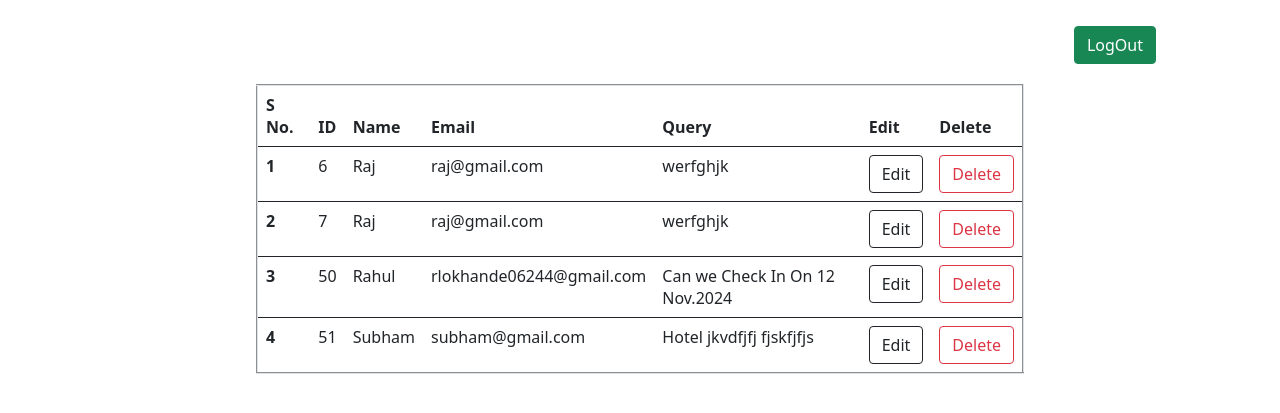
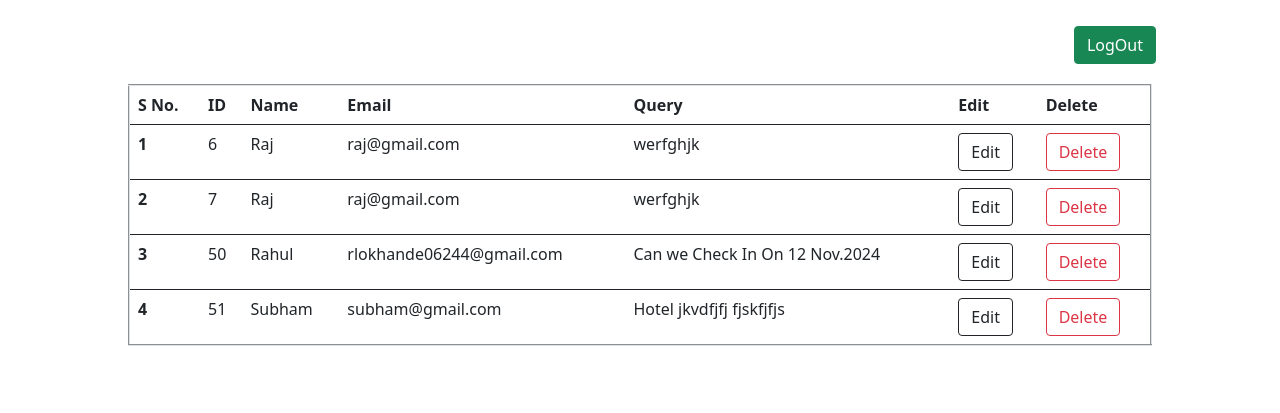
Before and after one commit to rahullokhande123/Django_Hotel_Admin_Dashboard, a Django app: template project/app/templates/querys.html in a window 1280 px wide. Shown: the top 413 px of the page. Run offline with Django 5.2, Linux system fonts and the light colour scheme; the template is opened without the code that fills it: values that come from a table or form of the project are taken from there, others are empty; data comes from the database, SQL or seed files in the repository.

Commit message:
Hotel Customer  Querys Page

```diff
--- a/project/app/templates/dashboard.html
+++ b/project/app/templates/dashboard.html
@@ -105,7 +105,7 @@
 
    <div>
   <!-- ===================================== Query Button ================================ -->
-    <div style="margin-top: 2%;">
+    <div style="margin-top: 3%;">
       <form action="{% url 'querydata' x=data.em %}" method="post">
       {% csrf_token %}
         <button style="margin-left: 50px;" class="btn btn-outline-dark">Querys</button>
--- a/project/app/templates/querys.html
+++ b/project/app/templates/querys.html
@@ -2,7 +2,7 @@
 <style>
 
     #table{
-        width: 60%;
+        width: 80%;
         margin: auto;
     }
     #user{
```
